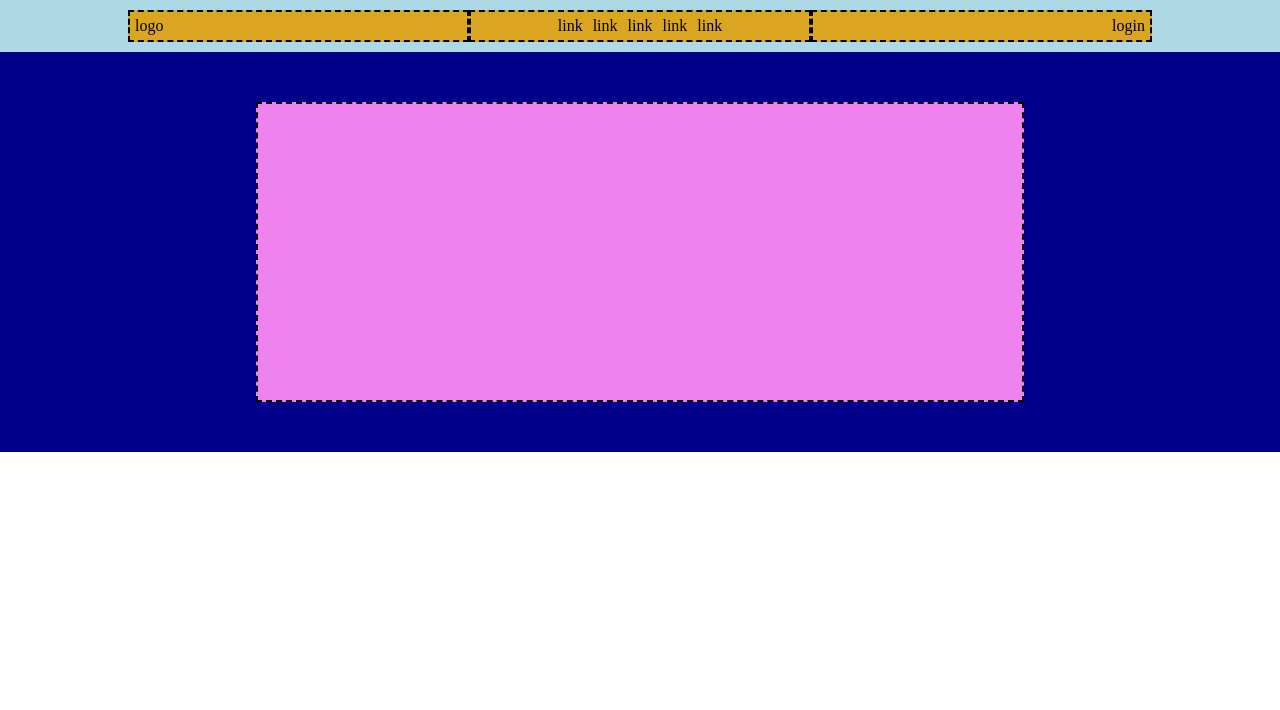
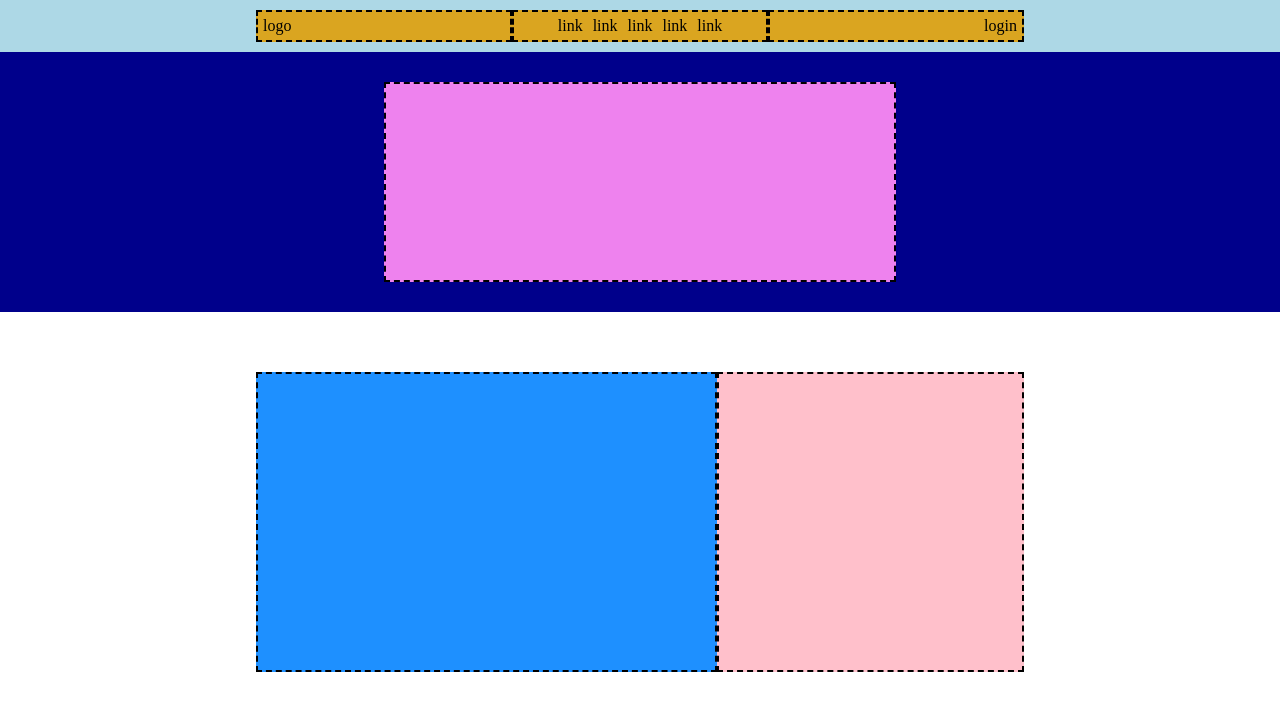
Before and after one commit to francescovincidev/htmlcss-struttura-discord, a plain HTML site: page index.html in a window 1280 px wide. Drawn offline with Linux system fonts and the light colour scheme.

Commit message:
Add first main section

```diff
--- a/css/style.css
+++ b/css/style.css
@@ -12,7 +12,7 @@
 }
 
 .container{
-    width: 80%;
+    width: 60%;
     margin: 0 auto;
 }
 
@@ -57,15 +57,35 @@ header nav{
 /* banner */
 .banner{
     background-color: #00008B;
-    height: 400px;
     justify-content: center;
     align-items: center;
 }
 
 .banner-content{
     background-color: #EE82EE;
+    height: 200px;
+    width: 40%;
+    border: 2px dashed black;
+    margin: 30px auto;
+
+}
+
+
+/* MAIN */
+.main-section{
+    margin: 60px auto;
     height: 300px;
+}
+
+.immagine{
     width: 60%;
     border: 2px dashed black;
+    background-color: #1E90FF;
+}
+
+.descrizione{
+    width: 40%;
+    border: 2px dashed black;
+    background-color: #FFC0CB;
 
 }
--- a/index.html
+++ b/index.html
@@ -49,6 +49,16 @@
 
     <!-- MAIN -->
     <main>
+        <!-- First section -->
+        <section class="flex container main-section">
+
+            <div class="immagine">
+
+            </div>
+            <div class="descrizione">
+
+            </div>
+        </section>
 
     </main>
     <!-- END MAIN -->
```
